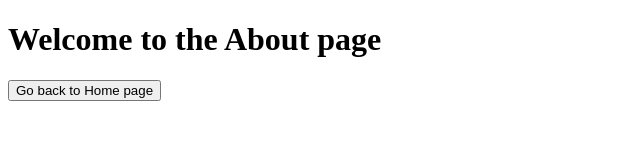
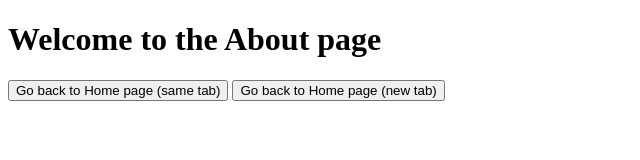
Before and after one commit to diazjericho/ELECT3_2024, a website: page lessons/midterms/HTML_CSS/Navigation/about.html in a window 1280 px wide. Shown: the whole page, without its empty margins (0-640 px from the left). Drawn offline with Linux system fonts and the light colour scheme.

Commit message:
some UI changes againnn

```diff
--- a/lessons/midterms/HTML_CSS/Navigation/about.html
+++ b/lessons/midterms/HTML_CSS/Navigation/about.html
@@ -6,6 +6,7 @@
 </head>
 <body>
   <h1>Welcome to the About page</h1>
-  <button onclick="location.href='index.html'">Go back to Home page</button>
+  <button onclick="location.href='index.html'">Go back to Home page (same tab)</button>
+  <button onclick="window.open('index.html', '_blank')">Go back to Home page (new tab)</button>
 </body>
 </html>
```
